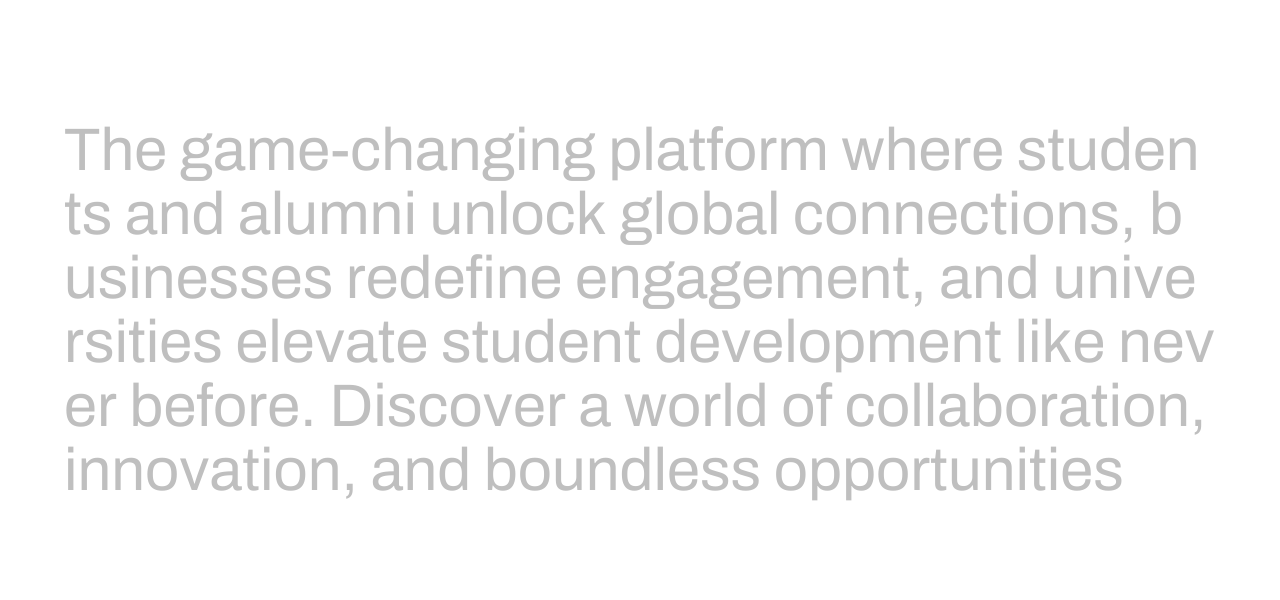
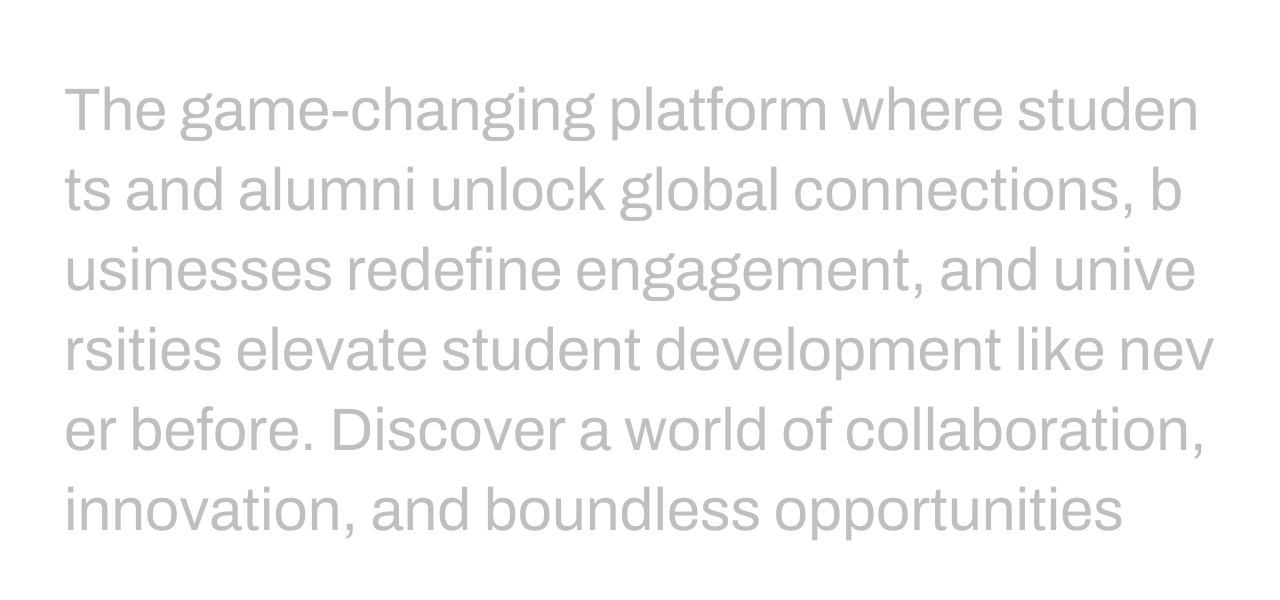
Before and after one commit to CoderAnshul/joinlio, a React (Vite) app: page / in a window 1280 px wide. Shown: the part 1081-1681 px from the top of the page. Built offline with nearby package versions, Linux system fonts and the light colour scheme.

Commit message:
some update in revealtext

```diff
--- a/src/App.jsx
+++ b/src/App.jsx
@@ -13,7 +13,7 @@ const App = () => {
     // Initialize Lenis for smooth scrolling
     const lenis = new Lenis({
       smooth: true,
-      lerp: 0.06, // Adjust scrolling smoothness
+      lerp: 0.03, // Adjust scrolling smoothness
     });
 
     lenisRef.current = lenis;
--- a/src/Components/LandingPage/RevealText.jsx
+++ b/src/Components/LandingPage/RevealText.jsx
@@ -61,9 +61,9 @@ const RevealText = () => {
   }, []);
 
   return (
-    <div ref={containerRef} className="flex items-center min-h-[600px]">
+    <div ref={containerRef} className="flex py-12 items-center min-h-[600px]">
       <section>
-        <p className="reveal-type !leading-[5vw]  lg:text-6xl" data-bg-color="rgb(191 191 191)" data-fg-color="black">
+        <p className="reveal-type lg:!leading-[80px] text-3xl leading-[10vw] sm:text-5xl sm:leading-[8vw] md:text-5xl md:leading-[8vw] lg:text-6xl" data-bg-color="rgb(191 191 191)" data-fg-color="black">
         The game-changing platform where students and alumni unlock global connections, businesses redefine engagement, and universities elevate student development like never before. Discover a world of collaboration, innovation, and boundless opportunities
         </p>
       </section>
```
